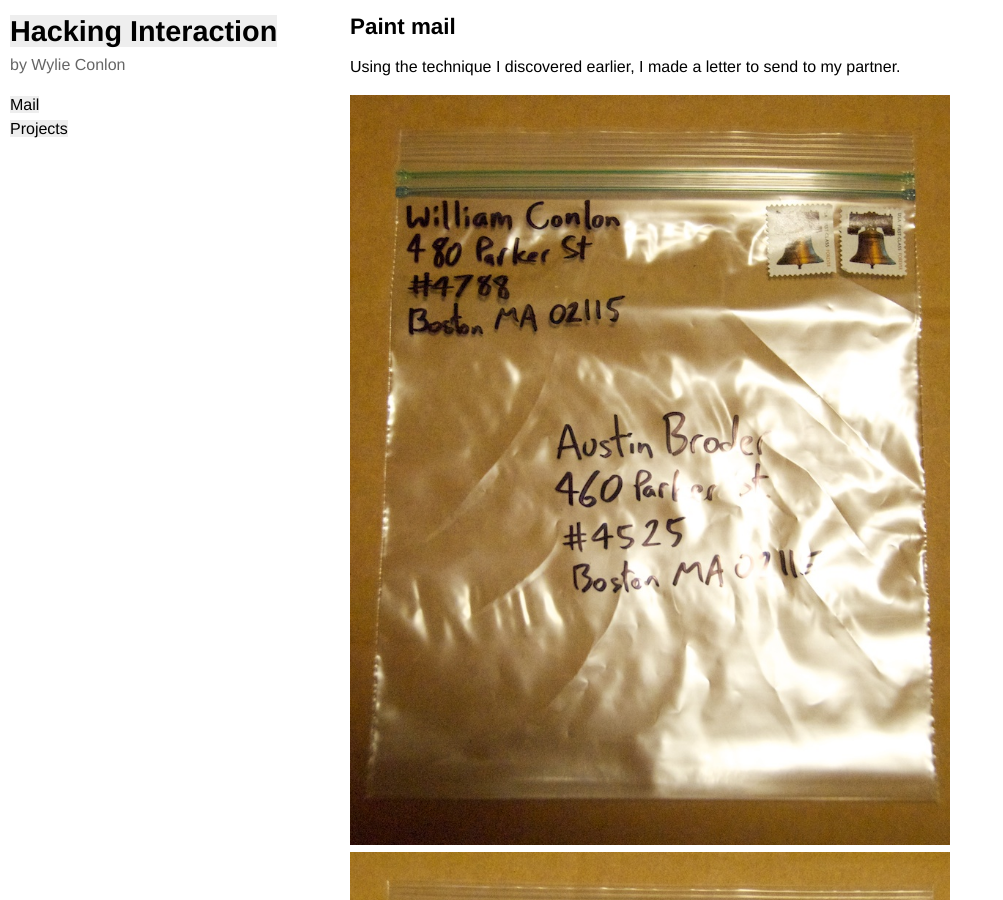
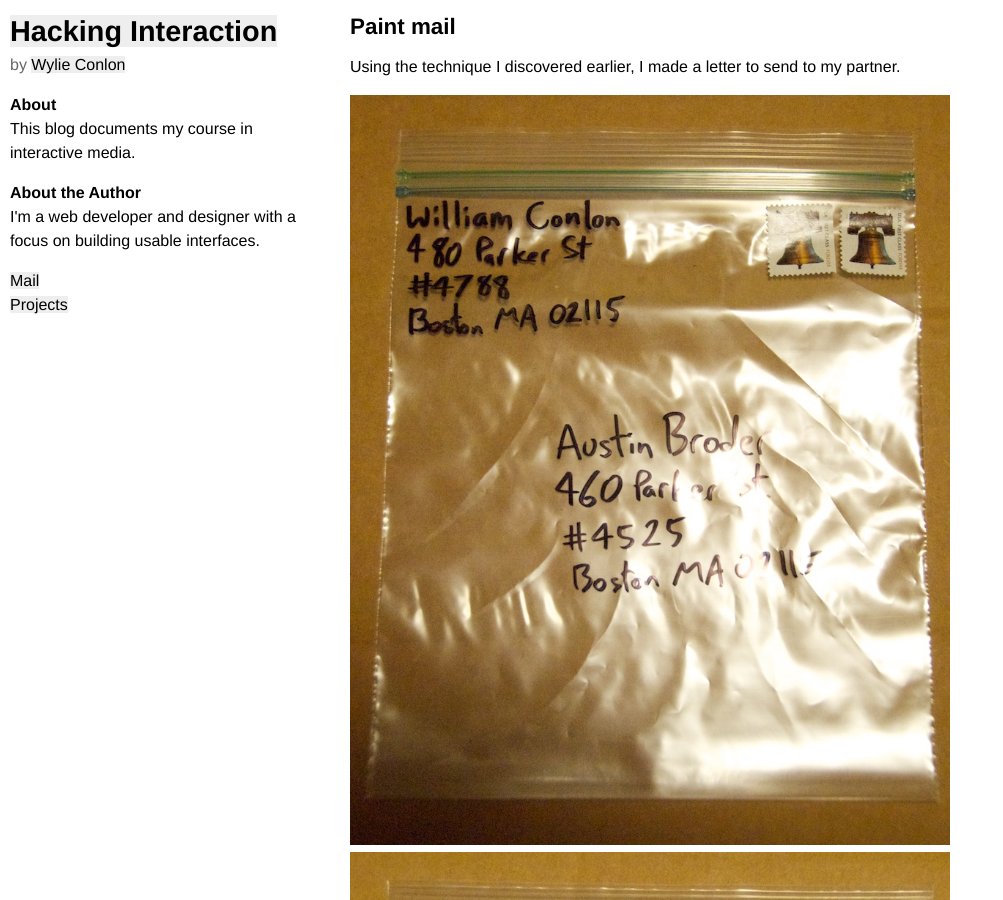
Before and after one commit to wylieconlon/interactive.wylie.su, a Jekyll site: the page built from index.html, in a window 1280 px wide and 900 px high. Shown: the whole window, without its empty margins (0-1003 px from the left). Built offline with Jekyll 4.4.1, drawn with Linux system fonts in a browser that asks for light colours.

Commit message:
Added about

```diff
--- a/_layouts/default.html
+++ b/_layouts/default.html
@@ -19,7 +19,18 @@
 	<div id="sidebar">
 	<h1><a href="/">Hacking Interaction</a></h1>
 
-	<p id="byline">by Wylie Conlon</p>
+	<p id="byline">by <a href="http://wylie.su">Wylie Conlon</a></p>
+
+	<h3>About</h3>
+	<p>
+	This blog documents my course in interactive media.
+	</p>
+
+	<h3>About the Author</h3>
+	<p>
+	I'm a web developer and designer with a focus on building
+	usable interfaces.
+	</p>
 
 	<ul>
 		{% for tag in site.tags %}
```
